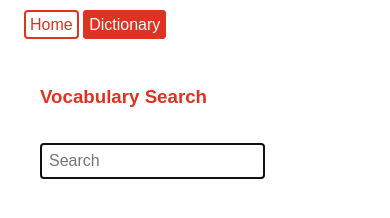
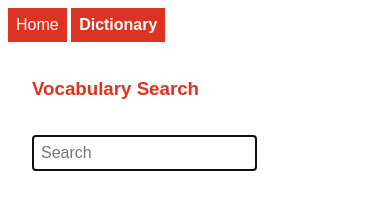
Before and after one commit to russelleh/lojbo, a website with bundled scripts: page dictionary.html in a window 390 px wide. Built offline with nearby package versions, Linux system fonts and the light colour scheme.

Commit message:
Improve navigation style

```diff
--- a/index.sass
+++ b/index.sass
@@ -1,7 +1,7 @@
 @media only screen and (max-width: 720px)
   main
-    padding-top:    1em
-    padding-bottom: 1em
+    padding-top:    0.5em
+    padding-bottom: 0.5em
     padding-left:   2em
     padding-right:  2em
 
@@ -13,22 +13,21 @@
     padding-right:  4em
 
 body
+  margin:       0em
+  background:   white
   font-family:  sans-serif
 
 header
-  margin: 1em
+  margin: 0.5em
   a
-    padding:          0.25em
-    border:           0.15em solid
-    border-radius:    0.25em
+    display:          inline-block
+    padding:          0.5em
     text-decoration:  none
+    background:       #dd3322
+    color:            white
 
 .active
-  color:        white
-  background:   #dd3322
-  border-color: #dd3322
-.inactive
-  color:        #dd3322
+  font-weight: bold
 
 main
   max-width:      48em
```
Also changed, not shown: docs/dictionary.html (+1 -1 lines), docs/index.html (+1 -1 lines), 4 other files.
